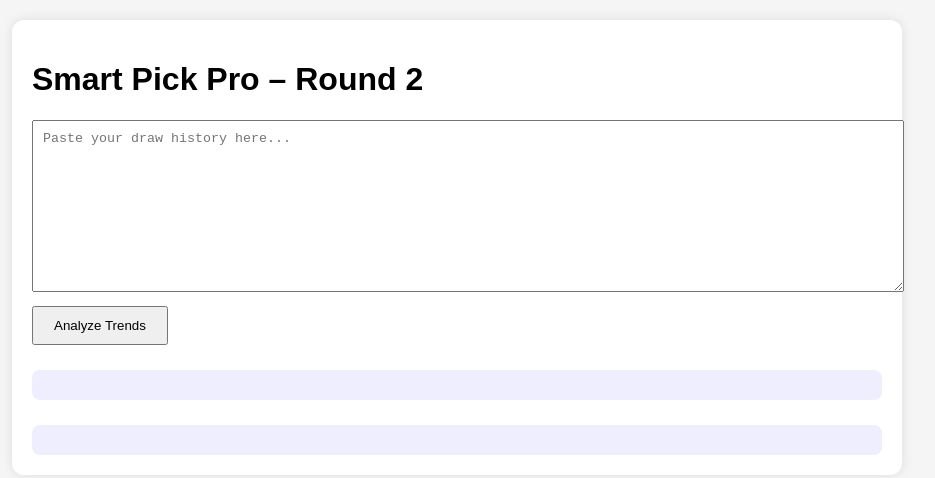
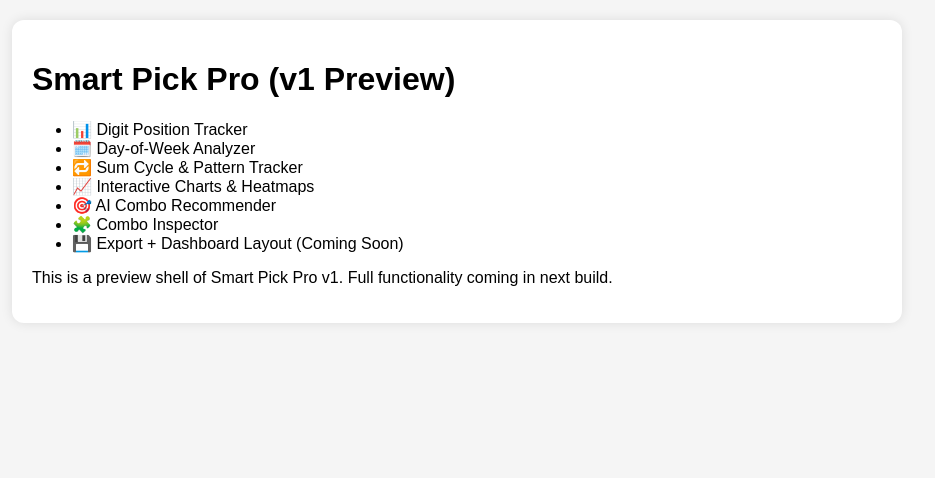
Before and after one commit to shawnb843/smart-pick-generator, a plain HTML site: page index.html in a window 1280 px wide. Shown: the whole page, without its empty margins (183-1118 px from the left). Drawn offline with Linux system fonts and the light colour scheme.

Commit message:
Add files via upload

```diff
--- a/index.html
+++ b/index.html
@@ -2,17 +2,22 @@
 <html lang="en">
 <head>
   <meta charset="UTF-8">
-  <title>Smart Pick Pro - Round 2</title>
+  <title>Smart Pick Pro - Feature Preview</title>
   <link rel="stylesheet" href="style.css" />
 </head>
 <body>
   <div id="app">
-    <h1>Smart Pick Pro – Round 2</h1>
-    <textarea id="history" rows="10" placeholder="Paste your draw history here..."></textarea><br>
-    <button onclick="analyze()">Analyze Trends</button>
-    <div id="results"></div>
-    <div id="charts"></div>
+    <h1>Smart Pick Pro (v1 Preview)</h1>
+    <ul>
+      <li>📊 Digit Position Tracker</li>
+      <li>🗓️ Day-of-Week Analyzer</li>
+      <li>🔁 Sum Cycle & Pattern Tracker</li>
+      <li>📈 Interactive Charts & Heatmaps</li>
+      <li>🎯 AI Combo Recommender</li>
+      <li>🧩 Combo Inspector</li>
+      <li>💾 Export + Dashboard Layout (Coming Soon)</li>
+    </ul>
+    <p>This is a preview shell of Smart Pick Pro v1. Full functionality coming in next build.</p>
   </div>
-  <script src="script.js"></script>
 </body>
 </html>
```
